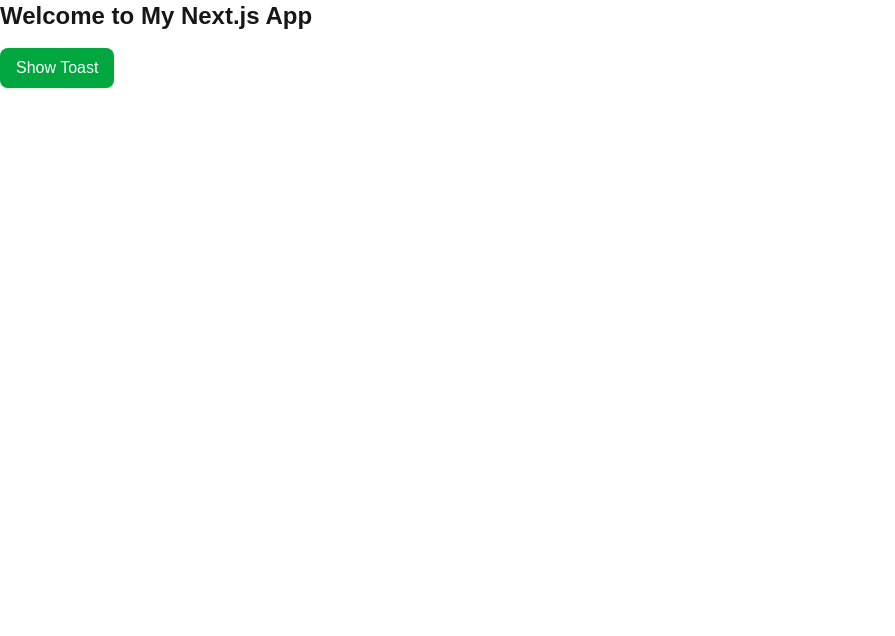
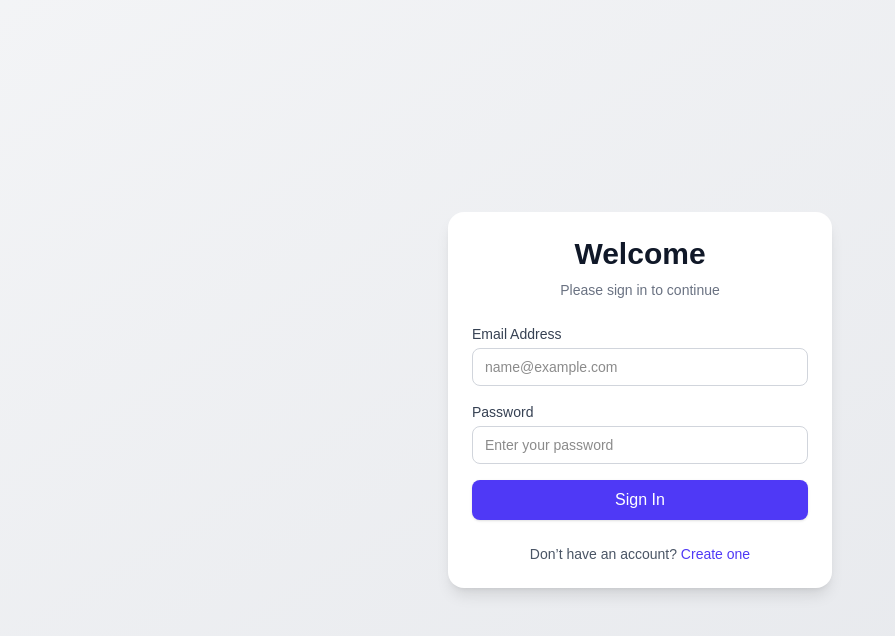
Before and after one commit to ChanukaNadun/zephyra-tech, a Next.js app: page / in a window 1280 px wide. Shown: the top 636 px of the page, without its empty margins (0-895 px from the left). Built offline with nearby package versions, Linux system fonts and the light colour scheme.

Commit message:
change page navigation

```diff
--- a/app/page.tsx
+++ b/app/page.tsx
@@ -1,16 +1,9 @@
 "use client";
 import toast from "react-hot-toast";
+import SignInPage from "./sign-in/page";
 
 export default function Home() {
   return (
-    <div className="space-y-4">
-      <h2 className="text-2xl font-bold">Welcome to My Next.js App</h2>
-      <button
-        onClick={() => toast.success("Hello! Toast works 🎉")}
-        className="px-4 py-2 bg-green-600 text-white rounded-lg shadow hover:bg-green-700"
-      >
-        Show Toast
-      </button>
-    </div>
+   <SignInPage/>
   );
 }
--- a/app/sign-in/page.tsx
+++ b/app/sign-in/page.tsx
@@ -15,7 +15,11 @@ export default function SignInPage() {
       const res = await fetch("https://dummyjson.com/auth/login", {
         method: "POST",
         headers: { "Content-Type": "application/json" },
-        body: JSON.stringify({ email, password, expiresInMins: 30 }),
+        body: JSON.stringify({
+          username: email,
+          password,
+          expiresInMins: 30,
+        }),
         credentials: "include",
       }).then((res) => res.json());
 
@@ -27,8 +31,10 @@ export default function SignInPage() {
 
       setResponse(data.token);
       toast.success("Signed in successfully !");
-    } catch (error: undefined | unknown) {
-      toast.error("An unexpected error occurred !");
+    } catch (error) {
+      toast.error(
+        error instanceof Error ? error.message : "An unexpected error occurred!"
+      );
     }
   };
 
```
